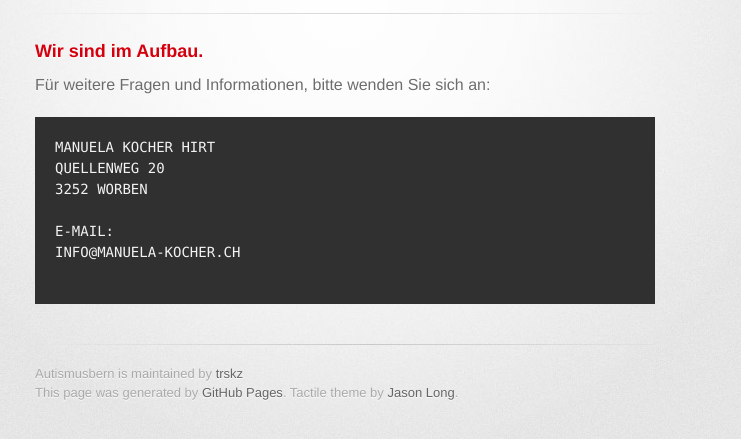
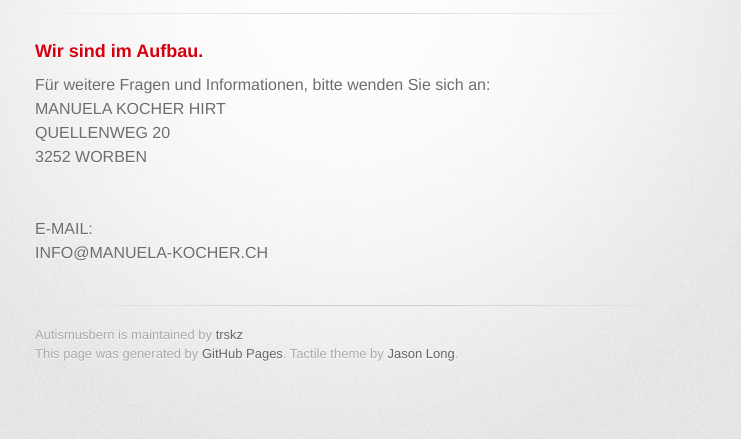
Before and after one commit to trskz/autismusbern, a plain HTML site: page index.html in a window 1280 px wide. Shown: the part 121-560 px from the top of the page, without its empty margins (295-1036 px from the left). Drawn offline with Linux system fonts and the light colour scheme; a web font is replaced by a local one.

Commit message:
Update index.html

```diff
--- a/index.html
+++ b/index.html
@@ -31,15 +31,14 @@
 <a id="welcome-to-autismusbern" class="anchor" href="#welcome-to-github-pages" aria-hidden="true"><span class="octicon octicon-link"></span></a>Wir sind im Aufbau.</h3>
 
 <p>Für weitere Fragen und Informationen, bitte wenden Sie sich an:<br>
-<pre>
-MANUELA KOCHER HIRT
-QUELLENWEG 20
-3252 WORBEN
 
-E-MAIL:
-INFO@MANUELA-KOCHER.CH
+MANUELA KOCHER HIRT<br>
+QUELLENWEG 20<br>
+3252 WORBEN<br>
+<br><br>
+E-MAIL:<br>
+INFO@MANUELA-KOCHER.CH<br>
 
-</pre>
 </p>
 
 
```
